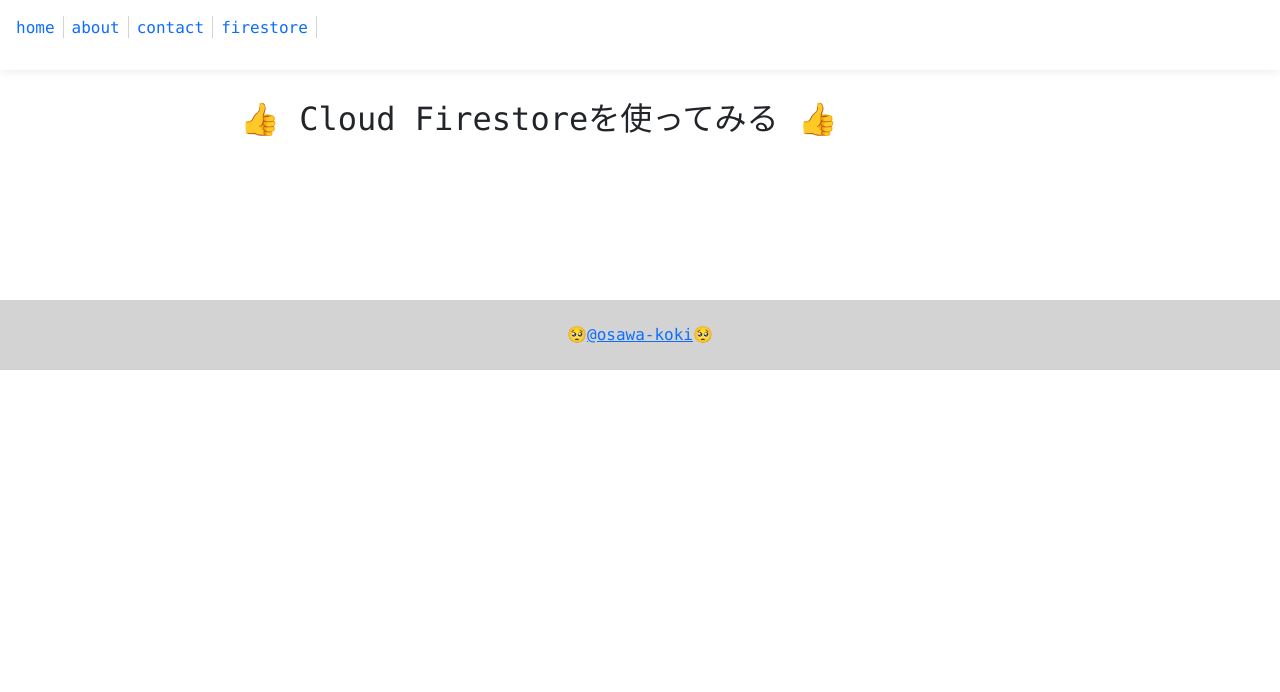
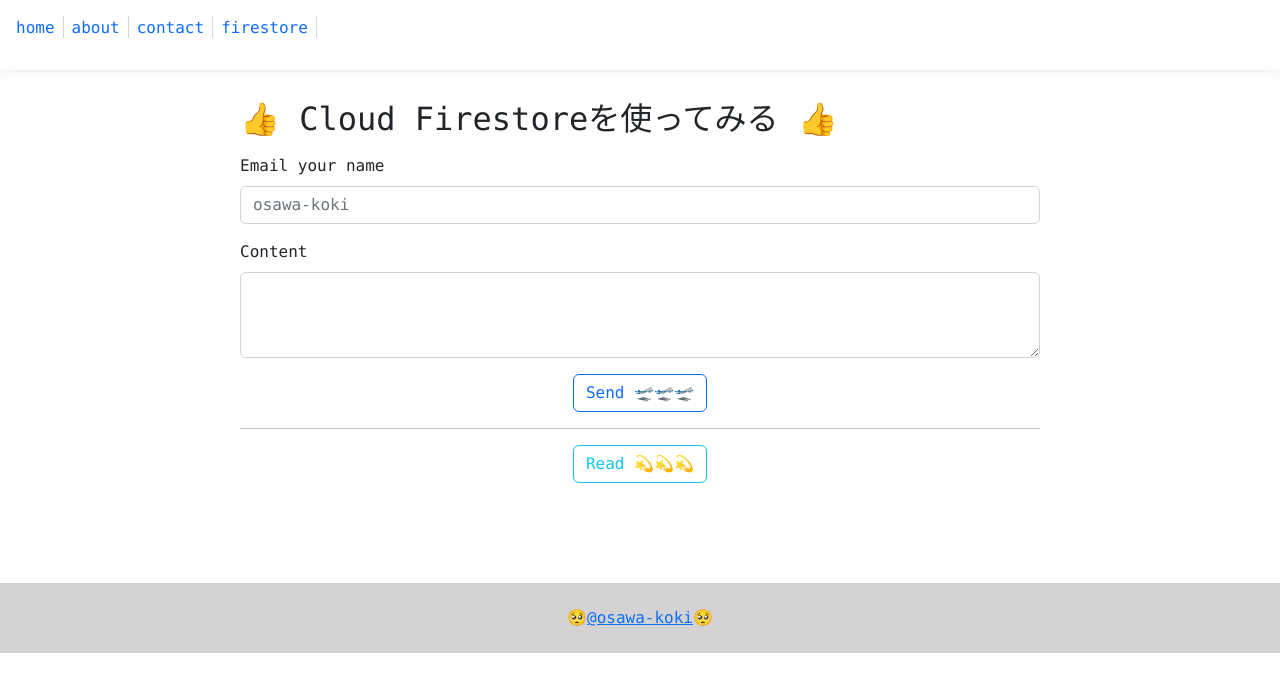
Before and after one commit to osawa-koki/learning-firestone, a Nuxt app: page /firestore in a window 1280 px wide. Shown: the top 692 px of the page. Built offline with nearby package versions, Linux system fonts and the light colour scheme.

Commit message:
基本動作の確認まで。

```diff
--- a/assets/css/style.scss
+++ b/assets/css/style.scss
@@ -13,3 +13,13 @@
     margin-top: 1rem;
   }
 }
+
+.center {
+  display: flex;
+  justify-content: center;
+  align-items: center;
+}
+
+.box {
+  margin-top: 1rem;
+}
--- /dev/null
+++ b/firebaseConfig.ts
@@ -0,0 +1,12 @@
+
+const firebaseConfig = {
+  apiKey: "AIzaSyDliFusauIOJVgeUfT-5ZFV3_A_baxaunQ",
+  authDomain: "simple-learning-firestore.firebaseapp.com",
+  projectId: "simple-learning-firestore",
+  storageBucket: "simple-learning-firestore.appspot.com",
+  messagingSenderId: "158489234665",
+  appId: "1:158489234665:web:2d121d7c8209a1aa4bf478",
+  measurementId: "G-27B6MW8BBS"
+};
+
+export default firebaseConfig;
--- a/pages/firestore.vue
+++ b/pages/firestore.vue
@@ -3,6 +3,32 @@
     <HeaderDiv />
     <main>
       <h2>👍 Cloud Firestoreを使ってみる 👍</h2>
+      <div id="InsertContent">
+        <div>
+          <label for="name" class="form-label">Email your name</label>
+          <input id="name" type="text" class="form-control" placeholder="osawa-koki">
+        </div>
+        <div>
+          <label for="text" class="form-label">Content</label>
+          <textarea id="text" class="form-control" rows="3"></textarea>
+        </div>
+        <div class="center box">
+          <button type="button" class="btn btn-outline-primary" @click="Insert">Send 🛫🛫🛫</button>
+        </div>
+      </div>
+      <hr />
+      <div id="MessagesContent">
+        <div class="center box">
+          <button type="button" class="btn btn-outline-info" @click="Read">Read 💫💫💫</button>
+        </div>
+        <ul>
+          <li v-for="message in messages" :key="message.id">
+            <div>{{ message.name }}</div>
+            <div>{{ message.text }}</div>
+            <div>{{ message.date }}</div>
+          </li>
+        </ul>
+      </div>
     </main>
     <FooterDiv />
   </div>
@@ -10,13 +36,49 @@
 
 <script lang="ts">
 import { defineComponent } from "vue";
+import { initializeApp } from 'firebase/app';
+import { getFirestore, collection, getDocs, doc, setDoc } from 'firebase/firestore/lite';
+
+import firebaseConfig from '~/firebaseConfig';
+
 import pages from '~/pages';
+
+// Initialize Firebase
+const app = initializeApp(firebaseConfig);
+const db = getFirestore(app);
+
+type Message = {
+  id: string;
+  name: string;
+  text: string;
+  date: Date;
+};
 
 export default defineComponent({
   name: 'FirestorePage',
   data() {
     return {
       pages,
+      name: 'osawa-koki',
+      text: 'Hello Firestore 💓',
+      messages: [] as Message[],
+    }
+  },
+  methods: {
+    async Read() {
+      const messages_collection = collection(db, 'messages');
+      const messages_docs = await getDocs(messages_collection);
+      const message_doc = messages_docs.docs.map(doc => doc.data());
+      this.messages = message_doc as Message[];
+    },
+    async Insert() {
+      const randomString = Math.random().toString(32).substring(2);
+      await setDoc(doc(db, "messages", randomString), {
+        id: randomString,
+        name: this.name,
+        text: this.text,
+        date: new Date(),
+      });
     }
   },
 })
```
Also changed, not shown: .eslintrc.js.
